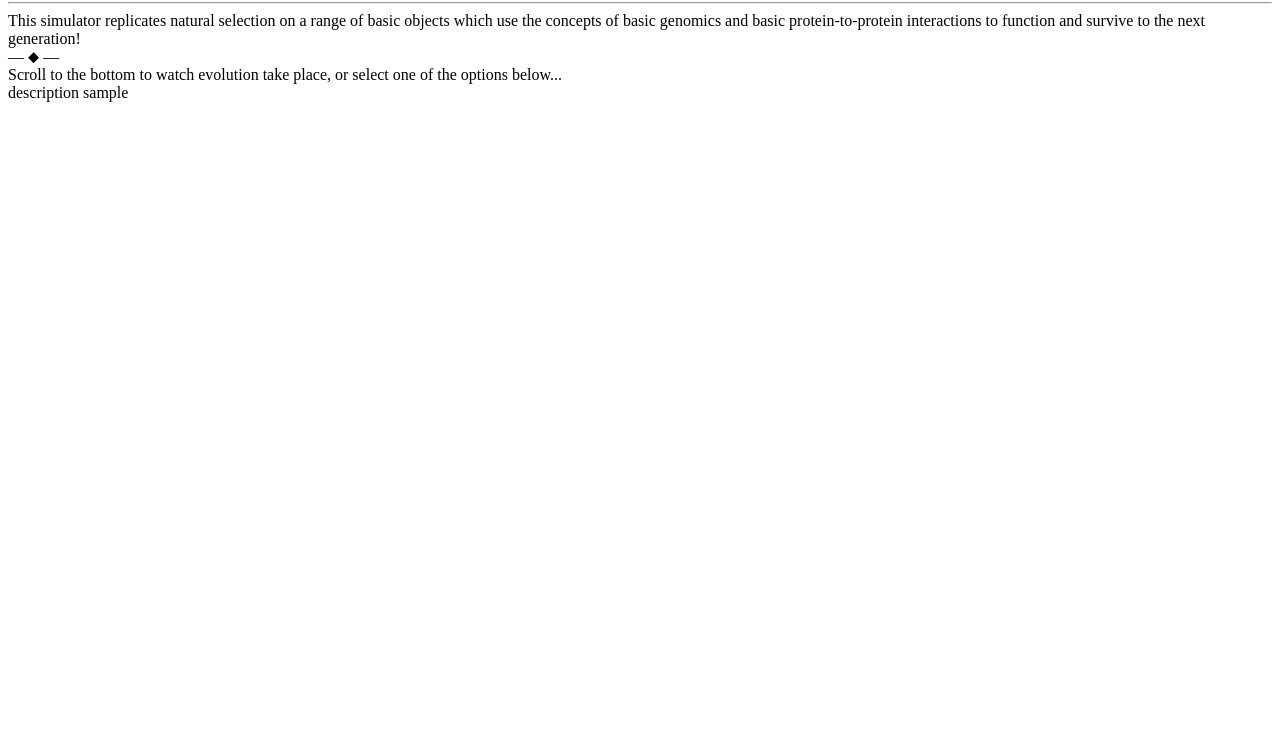
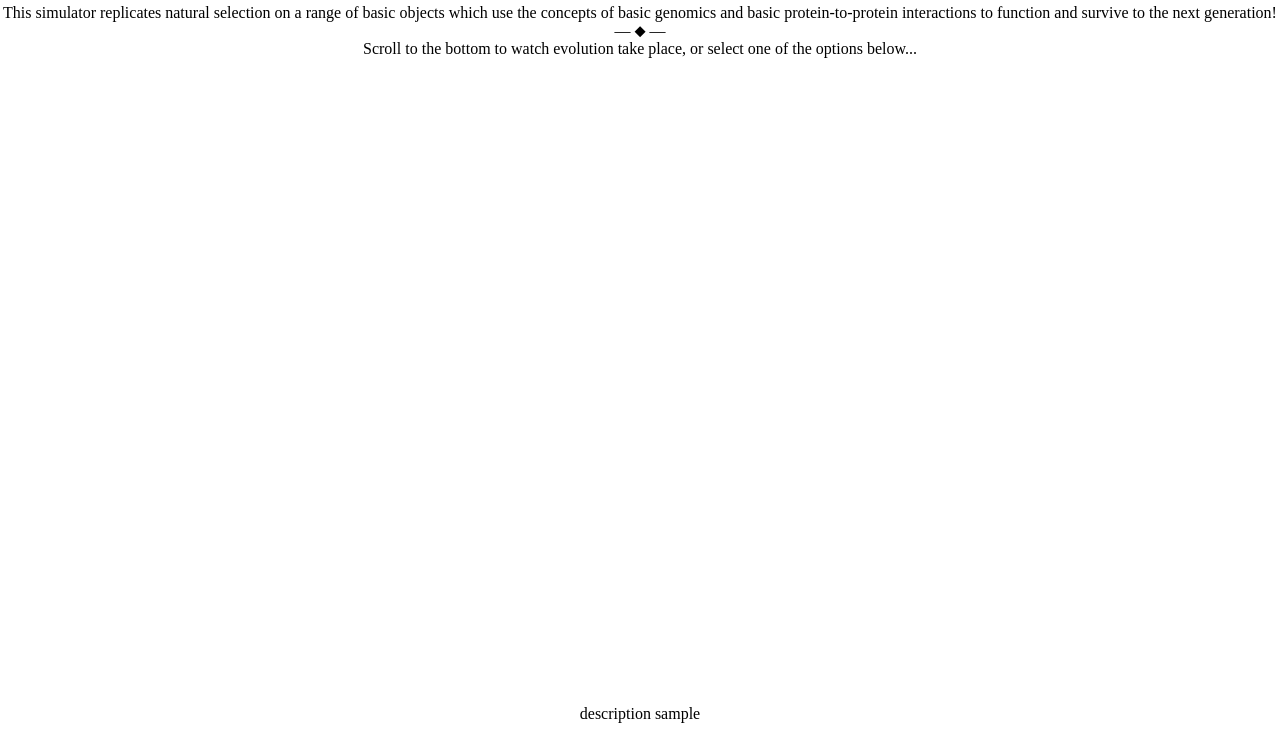
Before and after one commit to kersh2000/Evolution-Simulator, a website: page src/index.html in a window 1280 px wide. Shown: the part 69-800 px from the top of the page. Drawn offline with Linux system fonts and the light colour scheme.

Commit message:
Added basic color and styling to body elements

```diff
--- a/src/style.css
+++ b/src/style.css
@@ -3,11 +3,16 @@
 }
 
 h1, h2, h3, h4, h5, h6, p {
+  text-align: center;
   margin: 0;
 }
 
 body {
-
+  margin: 0;
+  min-height: 100vh;
+  min-width: 100vw;
+  display: grid;
+  grid-template-rows: auto 1fr auto;
 }
 
 header {
@@ -21,3 +26,7 @@
 footer {
 
 }
+
+footer p {
+  margin: 8px;
+}
```
